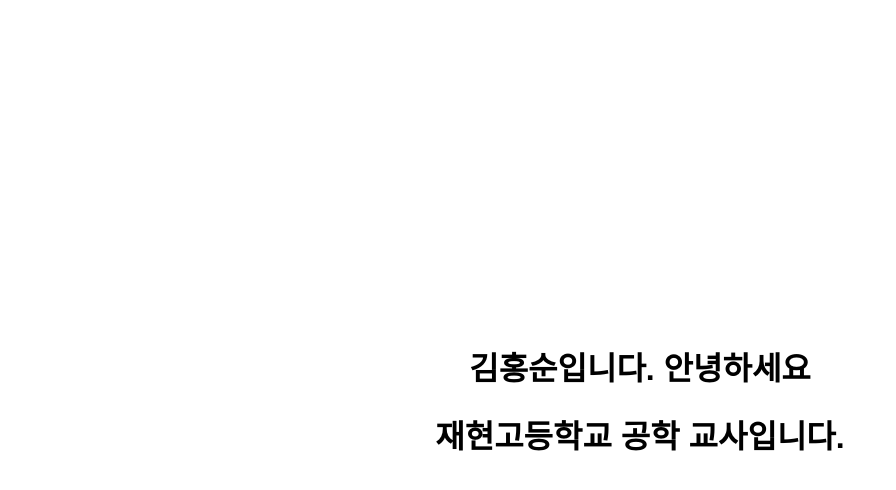
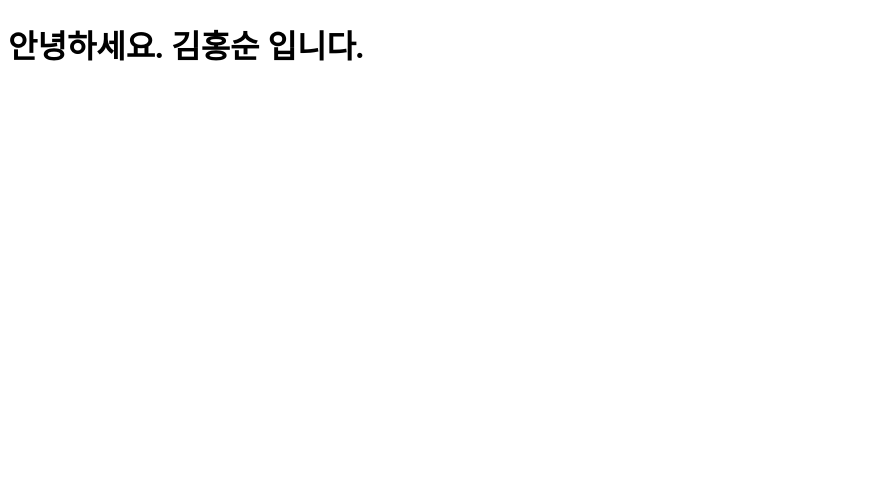
Before and after one commit to KimHongsoon-learnmore/test, a plain HTML site: page index.html in a window 1280 px wide. Shown: the whole page, without its empty margins (0-896 px from the left). Drawn offline with Linux system fonts and the light colour scheme.

Commit message:
Update index.html

```diff
--- a/index.html
+++ b/index.html
@@ -1,27 +1,14 @@
 <!DOCTYPE html>
 <html lang="ko">
 <head>
-    <meta charset="UTF-8">
-    <meta name="viewport" content="width=device-width, initial-scale=1.0">
-    <title>메인 페이지</title>
-    <style>
-        body {
-            display: flex;
-            justify-content: center;
-            align-items: center;
-            height: 100vh;
-            margin: 0;
-            font-family: Arial, sans-serif;
-        }
-        .center-text {
-            text-align: center;
-        }
-    </style>
+  <meta charset="UTF-8">
+  <meta name="viewport" content="width=device-width, initial-scale=1">
+  <title>김홍순의 인터랙티브 웹</title>
+  <link rel="stylesheet" href="style.css">
 </head>
 <body>
-    <div class="center-text">
-        <h1>김홍순입니다. 안녕하세요</h1>
-        <h1>재현고등학교 공학 교사입니다.</h1>
-    </div>
+  <h1>안녕하세요. 김홍순 입니다.</h1>
+  <canvas id="rain-canvas"></canvas>
+  <script src="script.js"></script>
 </body>
 </html>
```
